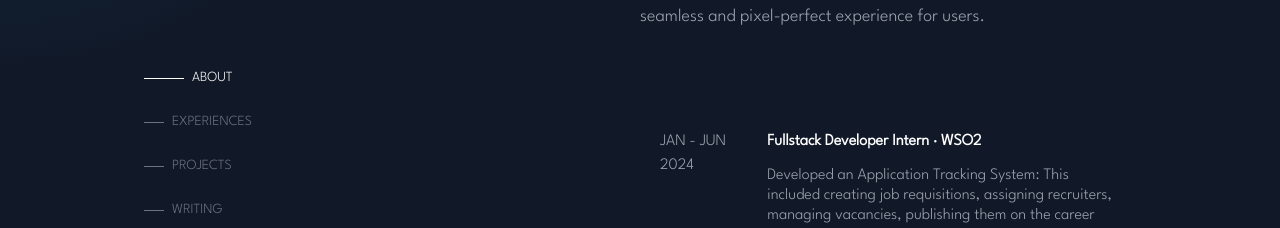
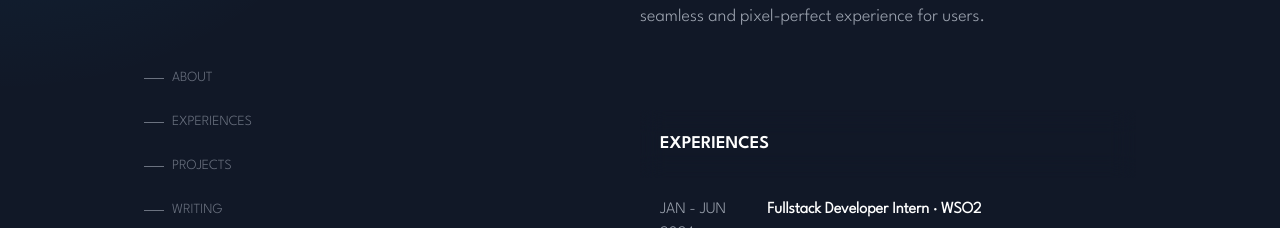
Before and after one commit to deshan68/nextjs-portfolio, a Next.js app: page / in a window 1280 px wide. Shown: the part 347-575 px from the top of the page. Built offline with nearby package versions, Linux system fonts and the light colour scheme; no server answers; the database is empty.

Commit message:
Update styling for FixContent and FlowContent components

```diff
--- a/components/FixContent.jsx
+++ b/components/FixContent.jsx
@@ -16,14 +16,16 @@ const FixContent = ({ activeSection, setActiveSection }) => {
         onClick={() => {
           setActiveSection(item);
         }}
-        className={`flex items-center cursor-pointer transition-all duration-300 ease-in-out ${
-          isActive ? "text-white" : "text-gray-500"
-        }`}
+        // className={`flex items-center cursor-pointer transition-all duration-300 ease-in-out ${
+        //   isActive ? "text-white" : "text-gray-500"
+        // }`}
+        className="flex items-center cursor-pointer text-gray-500"
       >
         <div
-          className={`transition-all duration-300 ease-in-out ${
-            isActive ? "w-10 bg-white" : "w-5 bg-gray-500"
-          }`}
+          // className={`transition-all duration-300 ease-in-out ${
+          //   isActive ? "w-10 bg-white" : "w-5 bg-gray-500"
+          // }`}
+          className="flex items-center cursor-pointer w-5 bg-gray-500"
           style={{
             height: "0.5px",
           }}
--- a/components/FlowContent.jsx
+++ b/components/FlowContent.jsx
@@ -46,7 +46,7 @@ const FlowContent = ({ activeSection, projectDetails }) => {
 
   return (
     <div className="lg:w-1/2 lg:overflow-scroll flex flex-col lg:pr-36 lg:pl-0 text-gray-400 font-leagueLight" id="testDiv1">
-      <div ref={aboutRef} id="about" className="lg:pt-20 pt-0">
+      <section ref={aboutRef} id="about" className="lg:pt-20 pt-0">
         <div className="sticky lg:hidden top-0 backdrop-blur-md py-5 z-10 text-lg text-white font-leagueSemiBold px-5">
           ABOUT
         </div>
@@ -68,10 +68,10 @@ const FlowContent = ({ activeSection, projectDetails }) => {
           between with a passion for creating digital products that provide a
           seamless and pixel-perfect experience for users.
         </div>
-      </div>
+      </section>
 
       <div ref={experiencesRef} className="pt-20" id="experiences">
-        <div className="sticky lg:hidden top-0 backdrop-blur-md py-5 z-20 text-lg text-white font-leagueSemiBold px-5">
+        <div className="sticky top-0 backdrop-blur-md py-5 z-20 text-lg text-white font-leagueSemiBold px-5">
           EXPERIENCES
         </div>
         {[1].map((_, index) => (
@@ -80,7 +80,7 @@ const FlowContent = ({ activeSection, projectDetails }) => {
       </div>
 
       <div ref={projectsRef} className="pt-20 w-full" id="projects">
-        <div className="sticky lg:hidden top-0 backdrop-blur-md py-5 z-30 text-lg text-white font-leagueSemiBold px-5">
+        <div className="sticky top-0 backdrop-blur-md py-5 z-30 text-lg text-white font-leagueSemiBold px-5">
           PROJECTS
         </div>
         {projectDetails.map((project, index) => (
@@ -89,7 +89,7 @@ const FlowContent = ({ activeSection, projectDetails }) => {
       </div>
 
       <div ref={writingRef} className="pt-20" id="writing">
-        <div className="sticky lg:hidden top-0 backdrop-blur-md py-5 z-30 text-lg text-white font-leagueSemiBold px-5">
+        <div className="sticky top-0 backdrop-blur-md py-5 z-30 text-lg text-white font-leagueSemiBold px-5">
           WRITING
         </div>
         {blogPosts.map((item, index) => (
```
